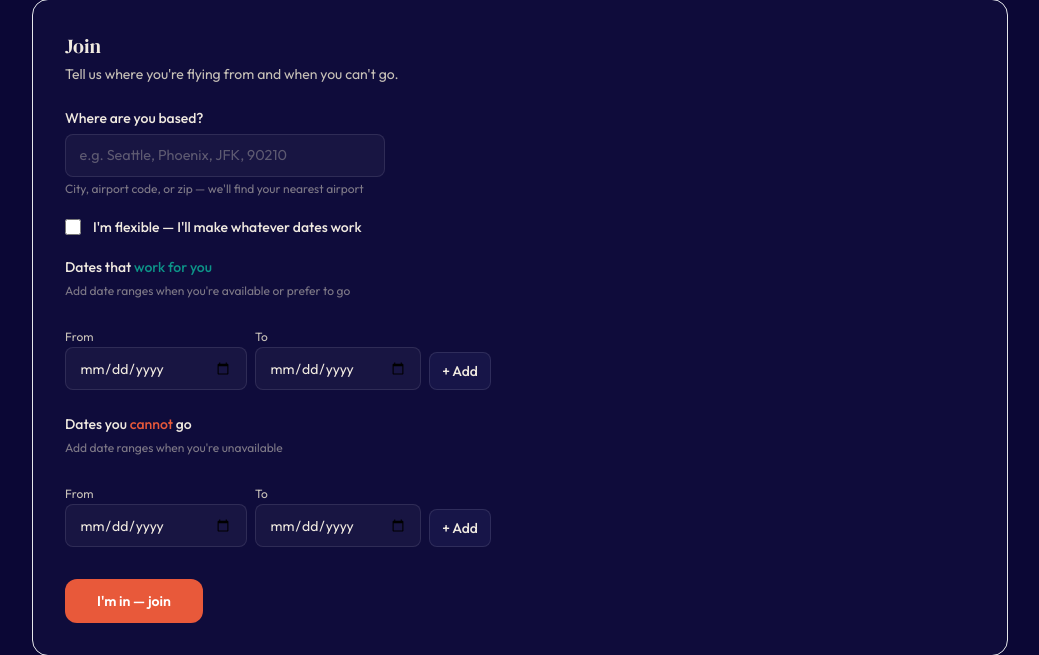
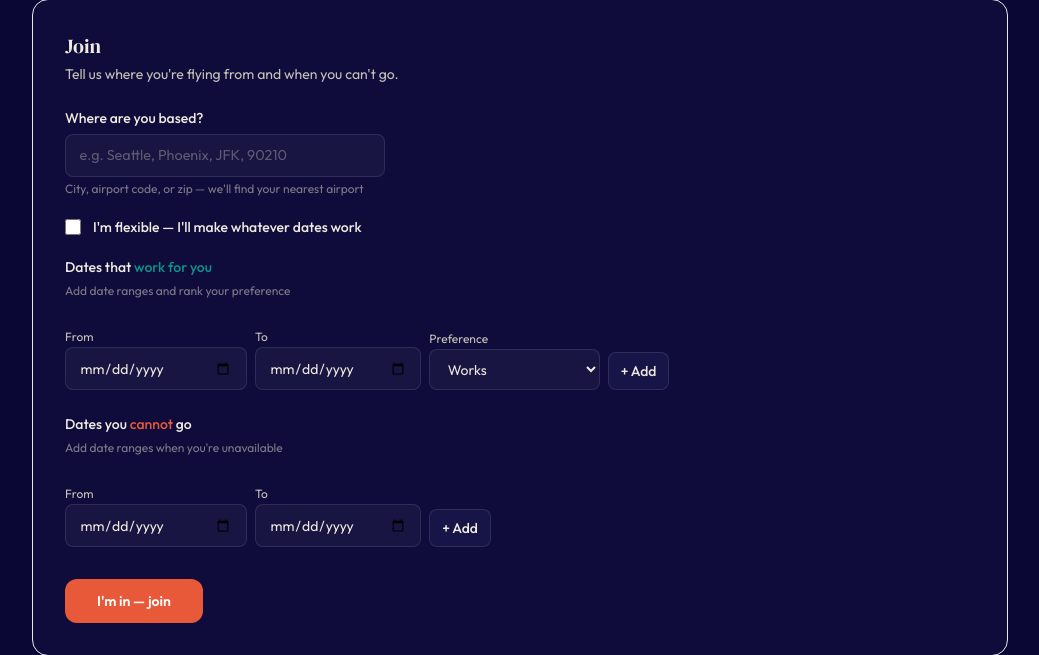
Before and after one commit to tillo13/crab_travel, a Flask app: template templates/invite.html in a window 1280 px wide. Shown: the part 1075-1730 px from the top of the page, without its empty margins (120-1159 px from the left). Run offline with Flask 3, Linux system fonts and the light colour scheme; the template is opened without the code that fills it, so the values that code supplies are empty; some libraries are stand-ins or nearby versions.

Commit message:
add date preference ranking (ideal/works/if needed) with color-coded calendar, complete Adam's feedback

```diff
--- a/app.py
+++ b/app.py
@@ -696,7 +696,7 @@ def invite_page(invite_token):
     all_tentative = get_plan_tentative_dates(plan['plan_id']) if not (user is None) else []
     calendar_json = json.dumps({
         'blackouts': [{'name': b['full_name'], 'start': b['blackout_start'].isoformat(), 'end': b['blackout_end'].isoformat()} for b in all_blackouts],
-        'tentative': [{'name': t['full_name'], 'start': t['date_start'].isoformat(), 'end': t['date_end'].isoformat()} for t in all_tentative],
+        'tentative': [{'name': t['full_name'], 'start': t['date_start'].isoformat(), 'end': t['date_end'].isoformat(), 'preference': t.get('preference', 'works')} for t in all_tentative],
         'members': [{'name': m['display_name'], 'is_flexible': m.get('is_flexible', False)} for m in members],
     }, default=_default_ser)
 
--- a/templates/invite.html
+++ b/templates/invite.html
@@ -131,6 +131,8 @@
   .cal-day.empty { opacity: 0; }
   .cal-day.past { opacity: 0.25; }
   .cal-day.green { background: rgba(20,184,166,0.15); border-color: rgba(20,184,166,0.25); color: #14B8A6; }
+  .cal-day.green-ideal { background: rgba(16,185,129,0.22); border-color: rgba(16,185,129,0.4); color: #10B981; }
+  .cal-day.green-maybe { background: rgba(20,184,166,0.08); border-color: rgba(20,184,166,0.12); color: rgba(20,184,166,0.6); }
   .cal-day.yellow { background: rgba(245,158,11,0.12); border-color: rgba(245,158,11,0.2); color: #F59E0B; }
   .cal-day.red { background: rgba(232,89,58,0.12); border-color: rgba(232,89,58,0.2); color: #E8593A; }
   .cal-day .cal-names { position: absolute; bottom: 3px; left: 0; right: 0; text-align: center; font-size: 0.6rem; line-height: 1.2; font-weight: 500; white-space: nowrap; overflow: hidden; text-overflow: ellipsis; padding: 0 2px; }
@@ -420,8 +422,10 @@
       <div id="cal-body" class="p-4 md:p-5" style="display:none;">
         <div class="flex items-center justify-between mb-4">
           <div class="cal-legend">
-            <div class="cal-legend-item"><div class="cal-legend-dot" style="background:#14B8A6;"></div> Wide open</div>
-            <div class="cal-legend-item"><div class="cal-legend-dot" style="background:#F59E0B;"></div> Some conflicts</div>
+            <div class="cal-legend-item"><div class="cal-legend-dot" style="background:#10B981;"></div> Ideal</div>
+            <div class="cal-legend-item"><div class="cal-legend-dot" style="background:#14B8A6;"></div> Works</div>
+            <div class="cal-legend-item"><div class="cal-legend-dot" style="background:rgba(20,184,166,0.4);"></div> If needed</div>
+            <div class="cal-legend-item"><div class="cal-legend-dot" style="background:#F59E0B;"></div> Conflicts</div>
             <div class="cal-legend-item"><div class="cal-legend-dot" style="background:#E8593A;"></div> Blocked</div>
           </div>
           <div class="flex gap-1.5">
@@ -501,16 +505,18 @@
         <!-- Tentative / preferred dates -->
         <div class="mb-6">
           <label class="block text-sm font-medium mb-1.5">Dates that <span class="text-crab-teal">work for you</span></label>
-          <p class="text-xs text-crab-sand-dim mb-3 opacity-60">Add date ranges when you're available or prefer to go</p>
+          <p class="text-xs text-crab-sand-dim mb-3 opacity-60">Add date ranges and rank your preference</p>
           <div id="tentative-list" class="flex flex-wrap gap-2 mb-3">
             {% for t in tentative_dates %}
-            <div class="blackout-chip" style="background:rgba(20,184,166,0.1);border-color:rgba(20,184,166,0.2);color:#14B8A6;" data-start="{{ t.start }}" data-end="{{ t.end }}">
-              {{ t.start }} to {{ t.end }}
+            {% set pref = t.preference or 'works' %}
+            {% set pcolor = 'rgba(16,185,129,0.15);border-color:rgba(16,185,129,0.3);color:#10B981' if pref == 'ideal' else 'rgba(245,158,11,0.12);border-color:rgba(245,158,11,0.25);color:#F59E0B' if pref == 'if_needed' else 'rgba(20,184,166,0.1);border-color:rgba(20,184,166,0.2);color:#14B8A6' %}
+            <div class="blackout-chip" style="background:{{ pcolor }};" data-start="{{ t.start }}" data-end="{{ t.end }}" data-preference="{{ pref }}">
+              {% if pref == 'ideal' %}★{% elif pref == 'if_needed' %}~{% endif %} {{ t.start }} to {{ t.end }}
               <button onclick="removeChip(this.parentElement)">&times;</button>
             </div>
             {% endfor %}
           </div>
-          <div class="flex items-end gap-2">
+          <div class="flex items-end gap-2 flex-wrap">
             <div>
               <label class="text-xs text-crab-sand-dim">From</label>
               <input type="date" id="tentative-start" class="input-field text-sm">
@@ -518,6 +524,14 @@
             <div>
               <label class="text-xs text-crab-sand-dim">To</label>
               <input type="date" id="tentative-end" class="input-field text-sm">
+            </div>
+            <div>
+              <label class="text-xs text-crab-sand-dim">Preference</label>
+              <select id="tentative-pref" class="input-field text-sm" style="min-width:100px;">
+                <option value="ideal">Ideal</option>
+                <option value="works" selected>Works</option>
+                <option value="if_needed">If needed</option>
+              </select>
             </div>
             <button onclick="addTentative()" class="px-3 py-2 bg-crab-card hover:bg-crab-card-hover border border-white/10 rounded-lg text-sm font-medium transition-colors whitespace-nowrap">+ Add</button>
           </div>
@@ -1084,22 +1098,31 @@ function addBlackout() {
 function removeChip(chip) { chip.remove(); }
 function removeBlackout(chip) { chip.remove(); }
 
+var PREF_STYLES = {
+  ideal: {bg:'rgba(16,185,129,0.15)', border:'rgba(16,185,129,0.3)', color:'#10B981', icon:'★ '},
+  works: {bg:'rgba(20,184,166,0.1)', border:'rgba(20,184,166,0.2)', color:'#14B8A6', icon:''},
+  if_needed: {bg:'rgba(245,158,11,0.12)', border:'rgba(245,158,11,0.25)', color:'#F59E0B', icon:'~ '}
+};
+
 function addTentative() {
   var start = document.getElementById('tentative-start').value;
   var end = document.getElementById('tentative-end').value;
+  var pref = document.getElementById('tentative-pref').value;
   if (!start || !end || start > end) return;
   if (start < todayStr()) { alert('Cannot add past dates.'); return; }
   if (checkOverlapWith(start, end, 'blackout-list')) { alert('This conflicts with your blackout dates. Remove the overlap first.'); return; }
   if (checkOverlapWith(start, end, 'tentative-list')) { alert('This overlaps with an existing date range.'); return; }
+  var ps = PREF_STYLES[pref] || PREF_STYLES.works;
   var list = document.getElementById('tentative-list');
   var chip = document.createElement('div');
   chip.className = 'blackout-chip';
-  chip.style.background = 'rgba(20,184,166,0.1)';
-  chip.style.borderColor = 'rgba(20,184,166,0.2)';
-  chip.style.color = '#14B8A6';
+  chip.style.background = ps.bg;
+  chip.style.borderColor = ps.border;
+  chip.style.color = ps.color;
   chip.dataset.start = start;
+  chip.dataset.preference = pref;
   chip.dataset.end = end;
-  chip.innerHTML = start + ' to ' + end + ' <button onclick="removeChip(this.parentElement)">&times;</button>';
+  chip.innerHTML = ps.icon + start + ' to ' + end + ' <button onclick="removeChip(this.parentElement)">&times;</button>';
   list.appendChild(chip);
   document.getElementById('tentative-start').value = '';
   document.getElementById('tentative-end').value = '';
@@ -1107,7 +1130,7 @@ function addTentative() {
 
 function getTentativeDates() {
   var chips = document.querySelectorAll('#tentative-list .blackout-chip');
-  return Array.from(chips).map(function(c) { return {start: c.dataset.start, end: c.dataset.end}; });
+  return Array.from(chips).map(function(c) { return {start: c.dataset.start, end: c.dataset.end, preference: c.dataset.preference || 'works'}; });
 }
 
 function getBlackouts() {
@@ -1419,14 +1442,15 @@ function renderCalendar() {
     dataSpanMonths = Math.max(3, (latest.getFullYear() - today.getFullYear()) * 12 + latest.getMonth() - today.getMonth() + 1);
   }
 
-  // Build date→info map
+  // Build date→info map with preference tracking
   var dateMap = {};
+  var PREF_ORDER = {ideal: 0, works: 1, if_needed: 2};
   (_calData.blackouts || []).forEach(function(b) {
     var d = new Date(b.start + 'T00:00:00');
     var end = new Date(b.end + 'T00:00:00');
     while (d <= end) {
       var ds = d.toISOString().split('T')[0];
-      if (!dateMap[ds]) dateMap[ds] = {blocked: [], available: []};
+      if (!dateMap[ds]) dateMap[ds] = {blocked: [], available: [], prefs: {}};
       if (dateMap[ds].blocked.indexOf(b.name) === -1) dateMap[ds].blocked.push(b.name);
       d.setDate(d.getDate() + 1);
     }
@@ -1434,10 +1458,15 @@ function renderCalendar() {
   (_calData.tentative || []).forEach(function(t) {
     var d = new Date(t.start + 'T00:00:00');
     var end = new Date(t.end + 'T00:00:00');
+    var pref = t.preference || 'works';
     while (d <= end) {
       var ds = d.toISOString().split('T')[0];
-      if (!dateMap[ds]) dateMap[ds] = {blocked: [], available: []};
+      if (!dateMap[ds]) dateMap[ds] = {blocked: [], available: [], prefs: {}};
       if (dateMap[ds].available.indexOf(t.name) === -1) dateMap[ds].available.push(t.name);
+      // Track best preference per person
+      if (!dateMap[ds].prefs[t.name] || PREF_ORDER[pref] < PREF_ORDER[dateMap[ds].prefs[t.name]]) {
+        dateMap[ds].prefs[t.name] = pref;
+      }
       d.setDate(d.getDate() + 1);
     }
   });
@@ -1477,23 +1506,43 @@ function renderCalendar() {
     for (var day = 1; day <= daysInMonth; day++) {
       var ds = year + '-' + String(month + 1).padStart(2, '0') + '-' + String(day).padStart(2, '0');
       var isPast = ds < todayStr;
-      var info = dateMap[ds] || {blocked: [], available: []};
+      var info = dateMap[ds] || {blocked: [], available: [], prefs: {}};
       var blockedCount = info.blocked.length;
       var uniqueAvail = info.available.slice();
       flexMembers.forEach(function(fn) { if (uniqueAvail.indexOf(fn) === -1) uniqueAvail.push(fn); });
 
+      // Determine best preference level for this date
+      var prefs = info.prefs || {};
+      var idealCount = 0, worksCount = 0, ifNeededCount = 0;
+      Object.keys(prefs).forEach(function(n) {
+        if (prefs[n] === 'ideal') idealCount++;
+        else if (prefs[n] === 'if_needed') ifNeededCount++;
+        else worksCount++;
+      });
+
       var colorClass = '';
       if (!isPast && totalMembers > 0) {
-        if (blockedCount === 0 && uniqueAvail.length > 0) colorClass = 'green';
+        if (blockedCount === 0 && uniqueAvail.length > 0) {
+          // Shade green by preference: bright green if mostly ideal, standard teal if works, muted if if_needed
+          if (idealCount > 0 && idealCount >= worksCount && idealCount >= ifNeededCount) colorClass = 'green-ideal';
+          else if (ifNeededCount > idealCount && ifNeededCount > worksCount) colorClass = 'green-maybe';
+          else colorClass = 'green';
+        }
         else if (blockedCount > 0 && blockedCount < totalMembers) colorClass = 'yellow';
         else if (blockedCount >= totalMembers) colorClass = 'red';
       }
 
       var title = ds;
       if (info.blocked.length) title += ' | Blocked: ' + info.blocked.join(', ');
-      if (uniqueAvail.length) title += ' | Available: ' + uniqueAvail.join(', ');
-
-      // Build name labels for blocked dates
+      if (uniqueAvail.length) {
+        var availParts = uniqueAvail.map(function(n) {
+          var p = prefs[n];
+          return n + (p === 'ideal' ? ' (ideal)' : p === 'if_needed' ? ' (if needed)' : '');
+        });
+        title += ' | Available: ' + availParts.join(', ');
+      }
+
+      // Build name labels for blocked or available dates
       var namesHtml = '';
       if (!isPast && info.blocked.length > 0) {
         var shortNames = info.blocked.map(getFirstName);
@@ -1522,18 +1571,30 @@ function showCalInfo(el) {
   var d = dateMap_lookup(ds);
   if (!d) { info.textContent = ds; return; }
   var parts = [ds];
-  if (d.available.length) parts.push('Available: ' + d.available.join(', '));
+  if (d.available.length) {
+    var availParts = d.available.map(function(n) {
+      var p = d.prefs[n];
+      return n + (p === 'ideal' ? ' ★' : p === 'if_needed' ? ' ~' : '');
+    });
+    parts.push('Available: ' + availParts.join(', '));
+  }
   if (d.blocked.length) parts.push('Blocked: ' + d.blocked.join(', '));
   info.textContent = parts.join(' · ');
 }
 
 function dateMap_lookup(ds) {
-  var info = {blocked: [], available: []};
+  var info = {blocked: [], available: [], prefs: {}};
   (_calData.blackouts || []).forEach(function(b) {
     if (ds >= b.start && ds <= b.end && info.blocked.indexOf(b.name) === -1) info.blocked.push(b.name);
   });
   (_calData.tentative || []).forEach(function(t) {
-    if (ds >= t.start && ds <= t.end && info.available.indexOf(t.name) === -1) info.available.push(t.name);
+    if (ds >= t.start && ds <= t.end) {
+      if (info.available.indexOf(t.name) === -1) info.available.push(t.name);
+      var pref = t.preference || 'works';
+      if (!info.prefs[t.name] || ({'ideal':0,'works':1,'if_needed':2})[pref] < ({'ideal':0,'works':1,'if_needed':2})[info.prefs[t.name]]) {
+        info.prefs[t.name] = pref;
+      }
+    }
   });
   var flexMembers = (_calData.members || []).filter(function(m) { return m.is_flexible; }).map(function(m) { return m.name; });
   flexMembers.forEach(function(fn) { if (info.available.indexOf(fn) === -1) info.available.push(fn); });
```
Also changed, not shown: utilities/postgres_utils.py (+10 -6 lines).
